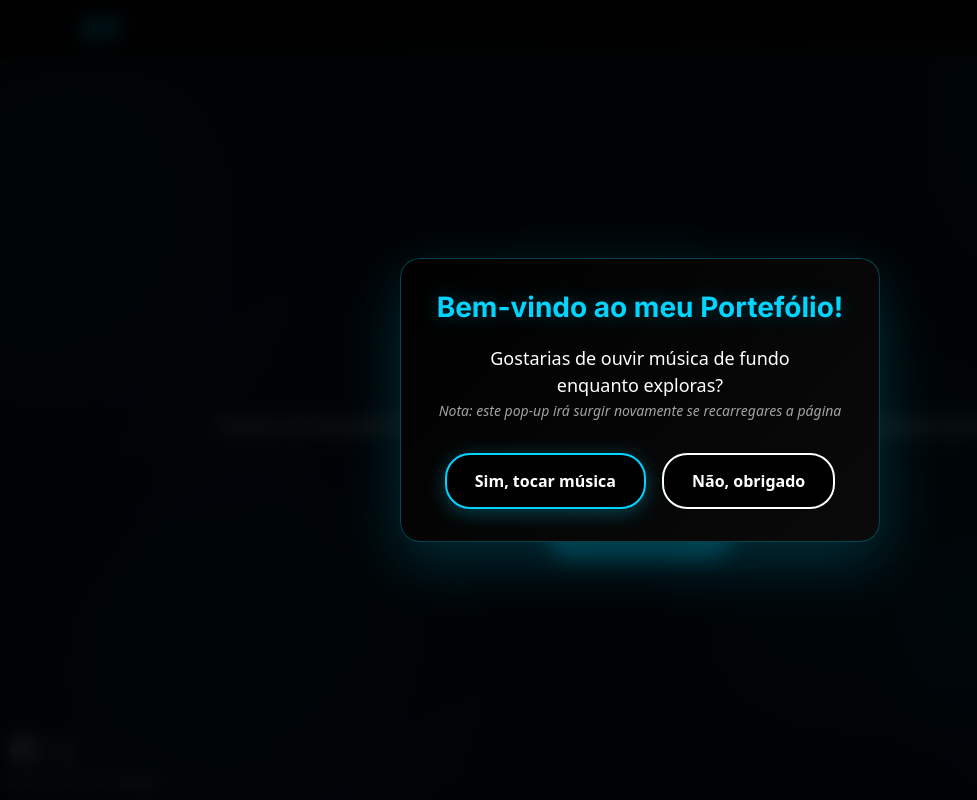
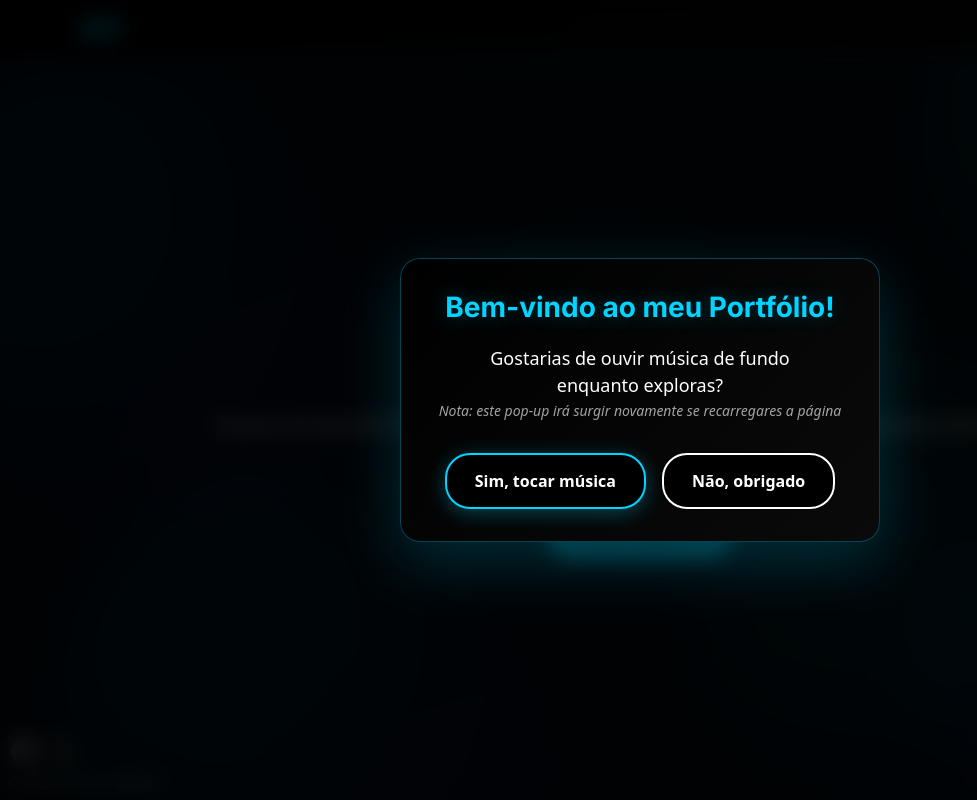
Before and after one commit to RicardoPinheiroDev/Portfolio_RP, a React (Vite) app: page /pt in a window 1280 px wide. Shown: the top 800 px of the page, without its empty margins (0-977 px from the left). Built offline with nearby package versions, Linux system fonts and the light colour scheme; a web font is replaced by a local one.

Commit message:
some changes changes 1.0

```diff
--- a/src/translations/translations.js
+++ b/src/translations/translations.js
@@ -40,7 +40,7 @@ export const translations = {
       copyright: '© 2025 Ricardo Pinheiro'
     },
     audioPlayer: {
-      welcomeTitle: 'Bem-vindo ao meu Portefólio!',
+      welcomeTitle: 'Bem-vindo ao meu Portfólio!',
       welcomeMessage: 'Gostarias de ouvir música de fundo enquanto exploras?',
       welcomeNote: 'Nota: este pop-up irá surgir novamente se recarregares a página',
       yesButton: 'Sim, tocar música',
```
